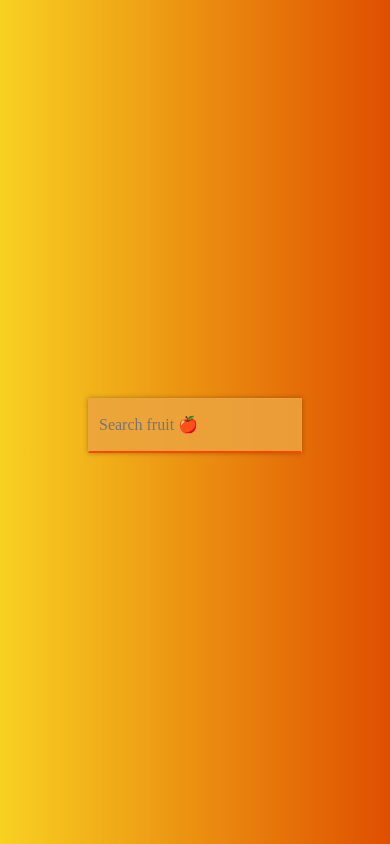
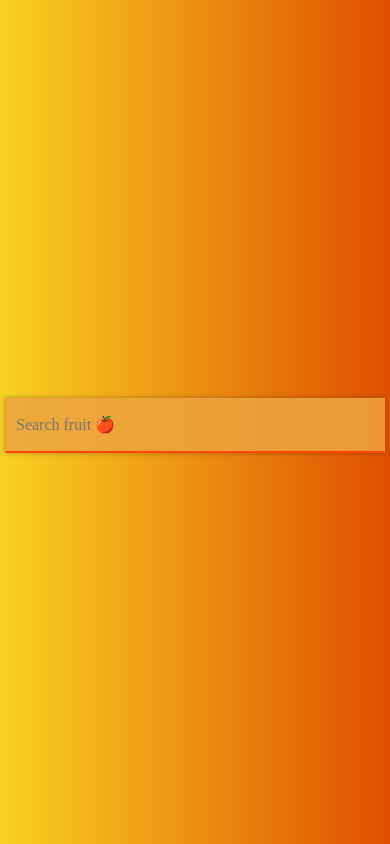
Before and after one commit to samiesmilz/autocomplete, a plain HTML site: page index.html in a window 390 px wide. Drawn offline with nearby package versions, Linux system fonts and the light colour scheme.

Commit message:
Make responsive at 400px

```diff
--- a/style.css
+++ b/style.css
@@ -90,7 +90,7 @@ input:focus {
 /* For screens up to 450px */
 @media screen and (max-width: 450px) {
   #fruit {
-    max-width: 100%;
-    min-width: auto;
+    max-width: 400px;
+    min-width: 380px;
   }
 }
```
